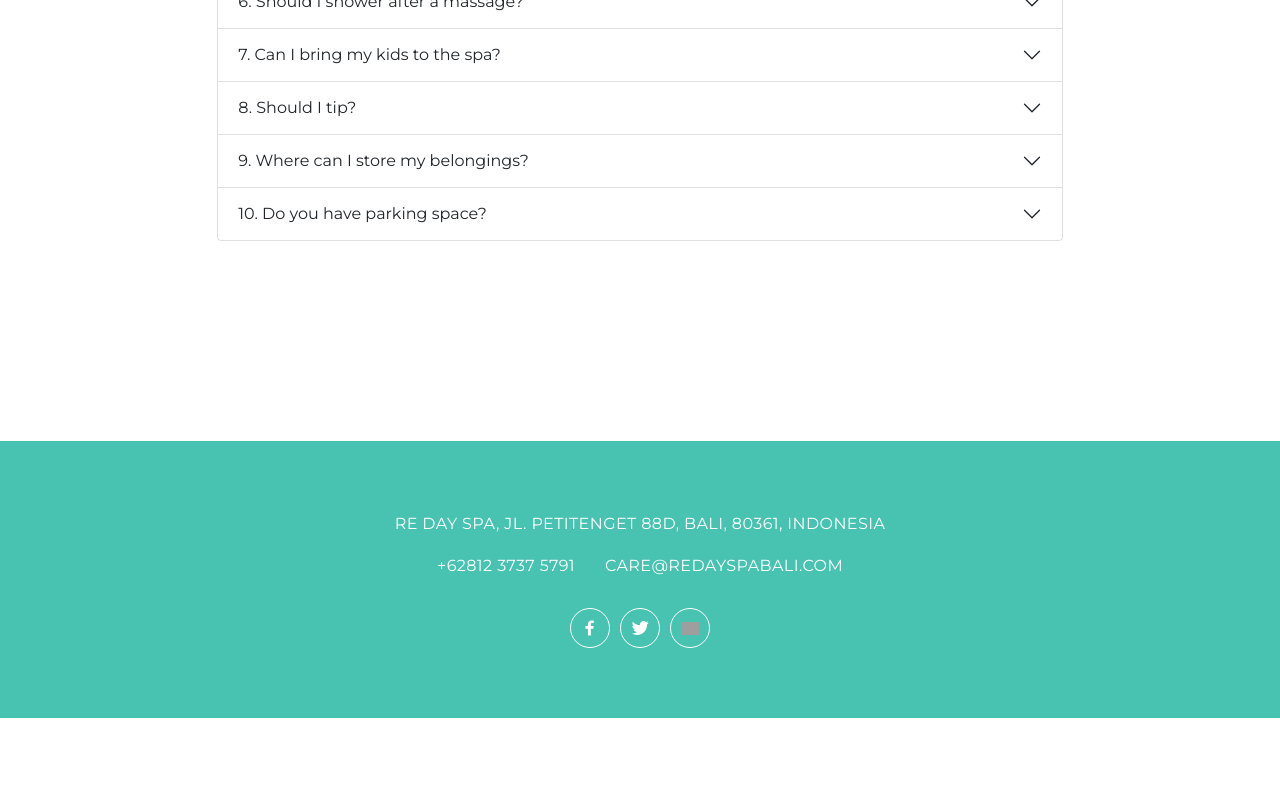
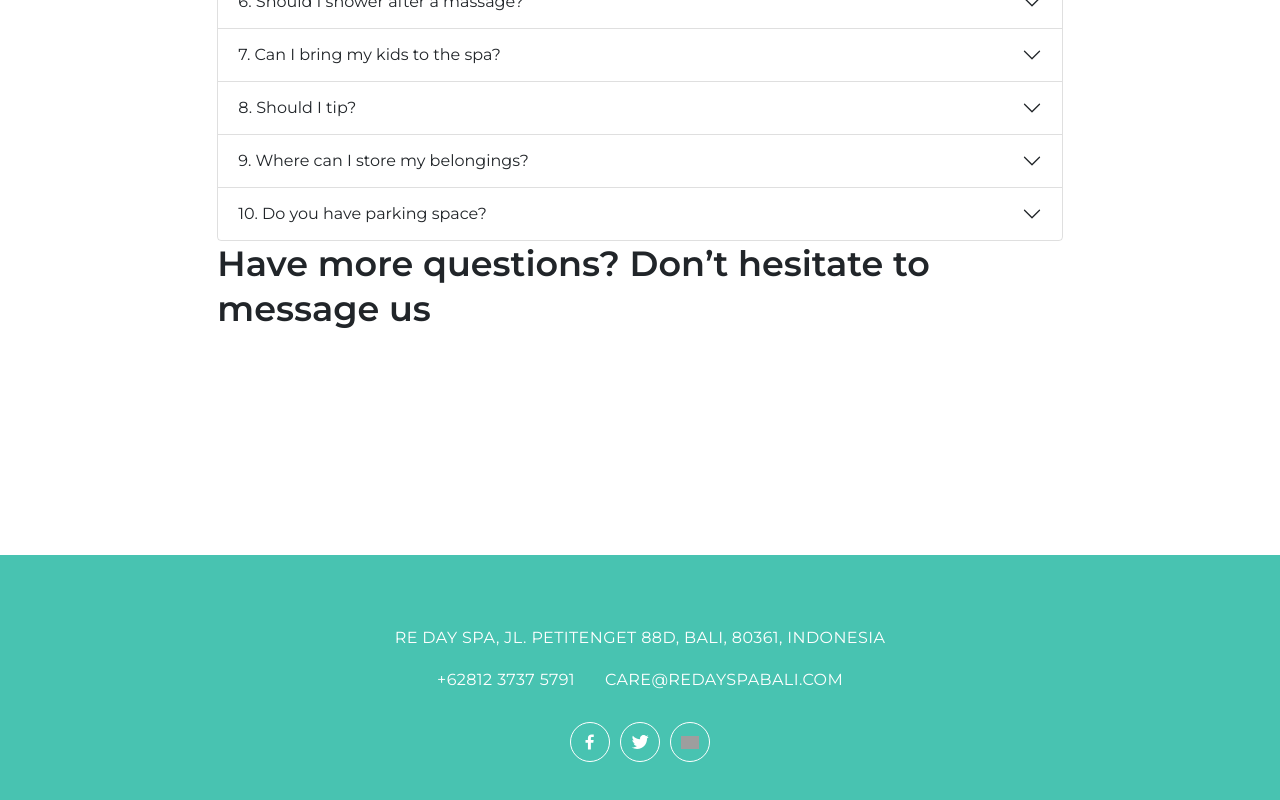
Before and after one commit to aldipee/redayspa, a Next.js app: page /faq in a window 1280 px wide. Shown: the part 1582-2382 px from the top of the page. Before the commit the page ends 2300 px from the top, so only its background shows below. Built offline with nearby package versions, Linux system fonts and the light colour scheme; grey boxes are pictures that could not be loaded.

Commit message:
added text

```diff
--- a/pages/faq.js
+++ b/pages/faq.js
@@ -712,6 +712,7 @@ export default function Home() {
                     </div>
                   </div>
                 </div>
+                <p className="about-title mb24">Have more questions? Don’t hesitate to message us</p>
               </div>
             </div>
           </div>
```
